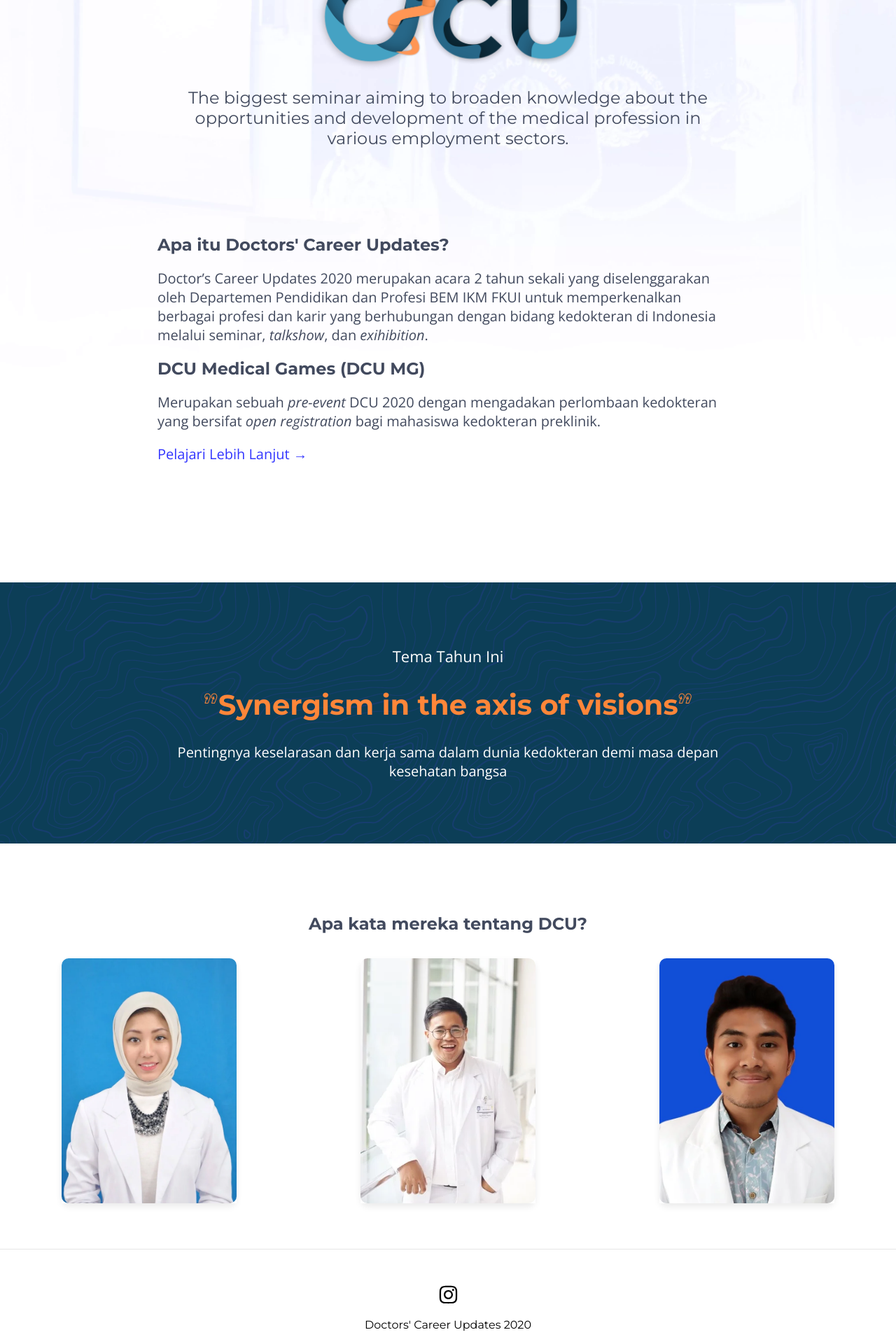
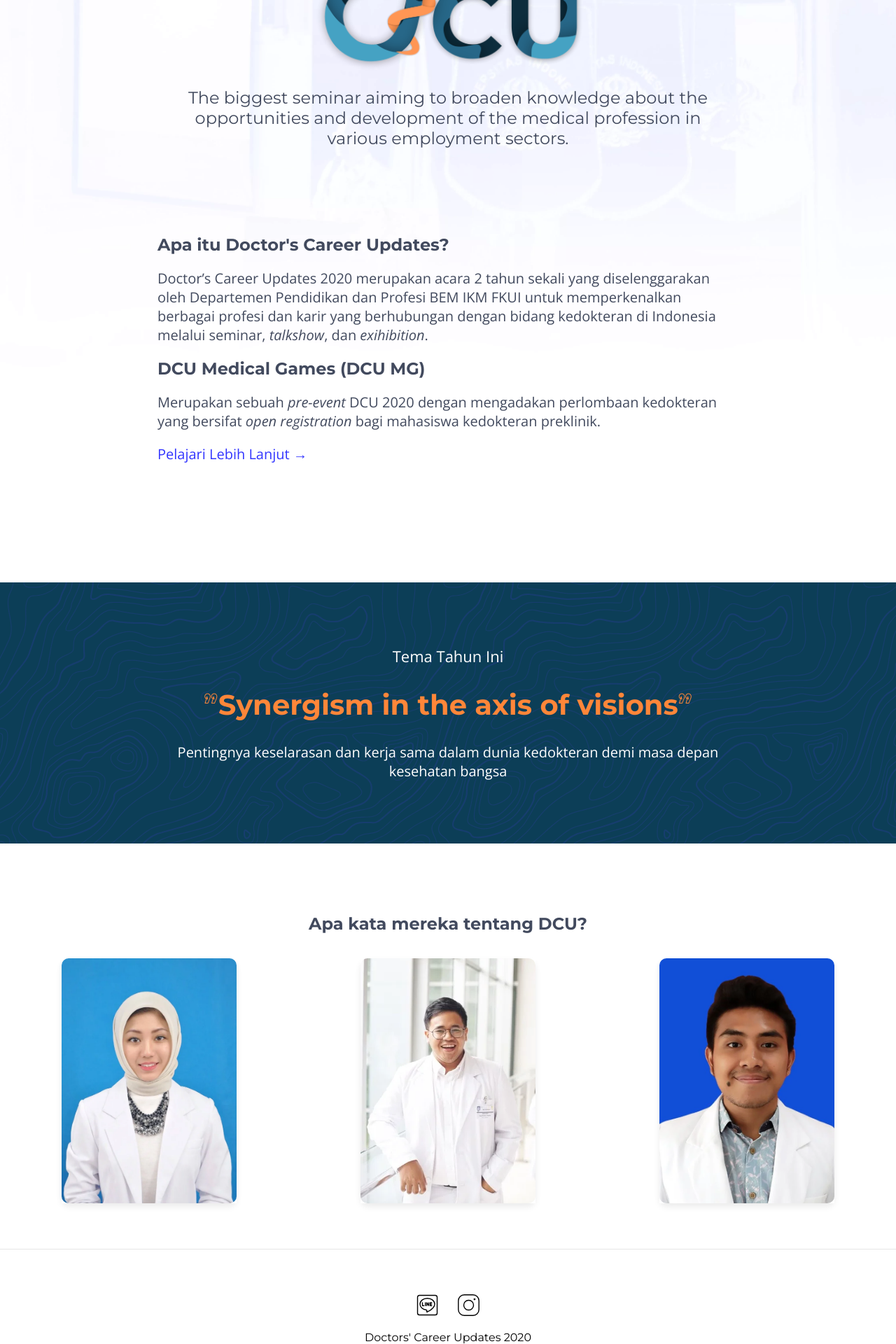
Before and after one commit to febriliankr/doctorscareerupdates.com-nextjs, a Next.js app: page / in a window 1280 px wide. Shown: the part 312-2232 px from the top of the page at 70% size. Built offline with nearby package versions, Linux system fonts and the light colour scheme.

Commit message:
meta tag, typo, and LINE at footer

```diff
--- a/components/EventDetails.js
+++ b/components/EventDetails.js
@@ -4,7 +4,7 @@
 function EventDetails() {
   return (
     <div className="eventdetails__container">
-      <h2>Apa itu Doctors' Career Updates?</h2>
+      <h2>Apa itu Doctor's Career Updates?</h2>
       <p>
         Doctor’s Career Updates 2020 merupakan acara 2 tahun sekali yang
         diselenggarakan oleh Departemen Pendidikan dan Profesi BEM IKM FKUI
--- a/components/Footer.js
+++ b/components/Footer.js
@@ -6,7 +6,10 @@
     <div className="footer__container">
       <div className="social-icons">
         <a href="https://www.instagram.com/dcufkui/">
-          <FaInstagram />
+          <img src="/lineicon.svg" alt="LINE" />
+        </a>
+        <a href="https://www.instagram.com/dcufkui/">
+          <img src="/instagramicon.svg" alt="Instagram" />
         </a>
       </div>
       <div>Doctors' Career Updates 2020</div>
--- a/pages/index.js
+++ b/pages/index.js
@@ -17,6 +17,8 @@
       <Head>
         <title>Doctors' Career Updates</title>
         <link rel="icon" href="/dlogo.png" />
+        <meta property="og:image" content="/dlogo.png"/>
+        <meta property="twitter:image" content="/dlogo.png"/>
       </Head>
       <div className="home-container">
         <section>
--- a/styles/components/footer.scss
+++ b/styles/components/footer.scss
@@ -6,12 +6,13 @@
   text-align: center;
 
   .social-icons {
-    svg {
+    img {
       width: fit-content;
-      font-size: 29px;
+      max-width: 35px;
+      margin: 12px;
       cursor: pointer;
       &:hover {
-        color: $text-link;
+        filter: opacity(50%);
       }
       margin-bottom: 15px;
     }
```
Also changed, not shown: public/instagramicon.svg (added), public/lineicon.svg (added).
